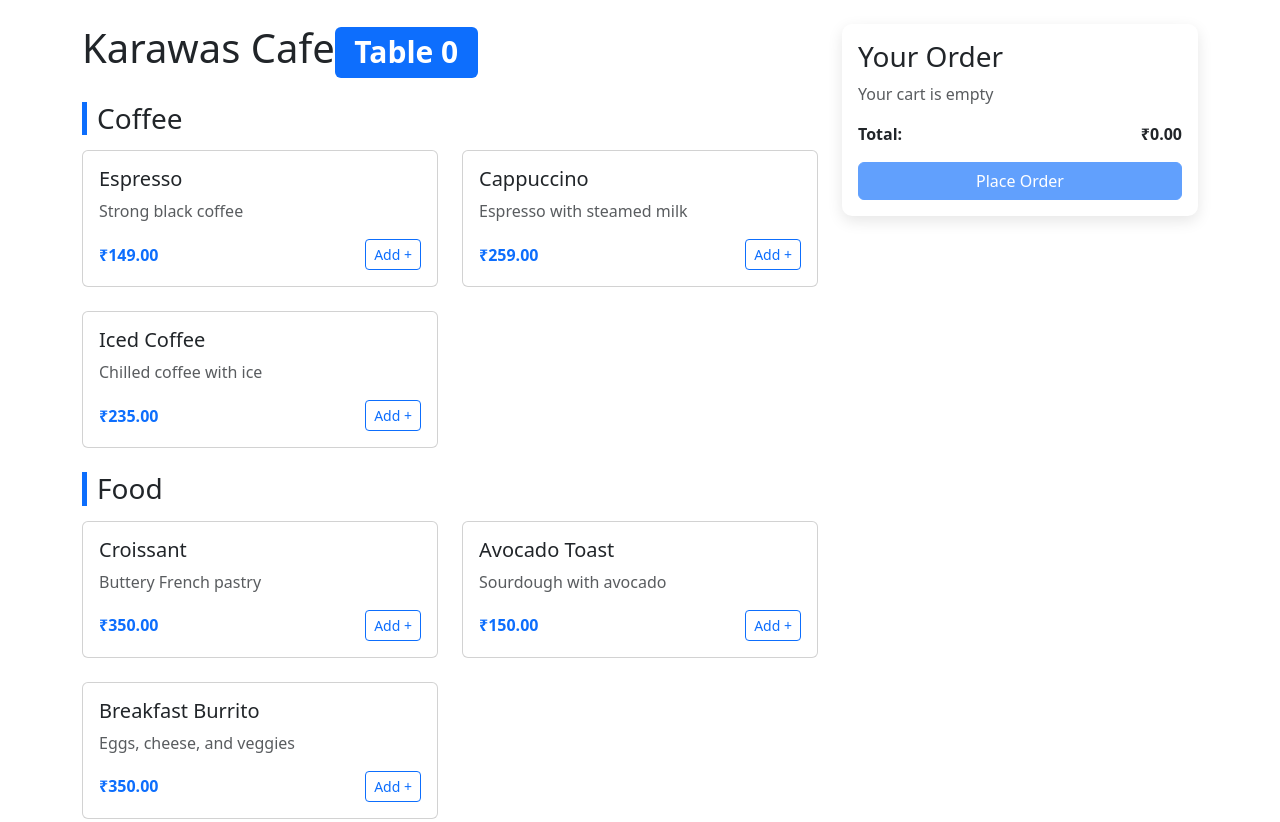
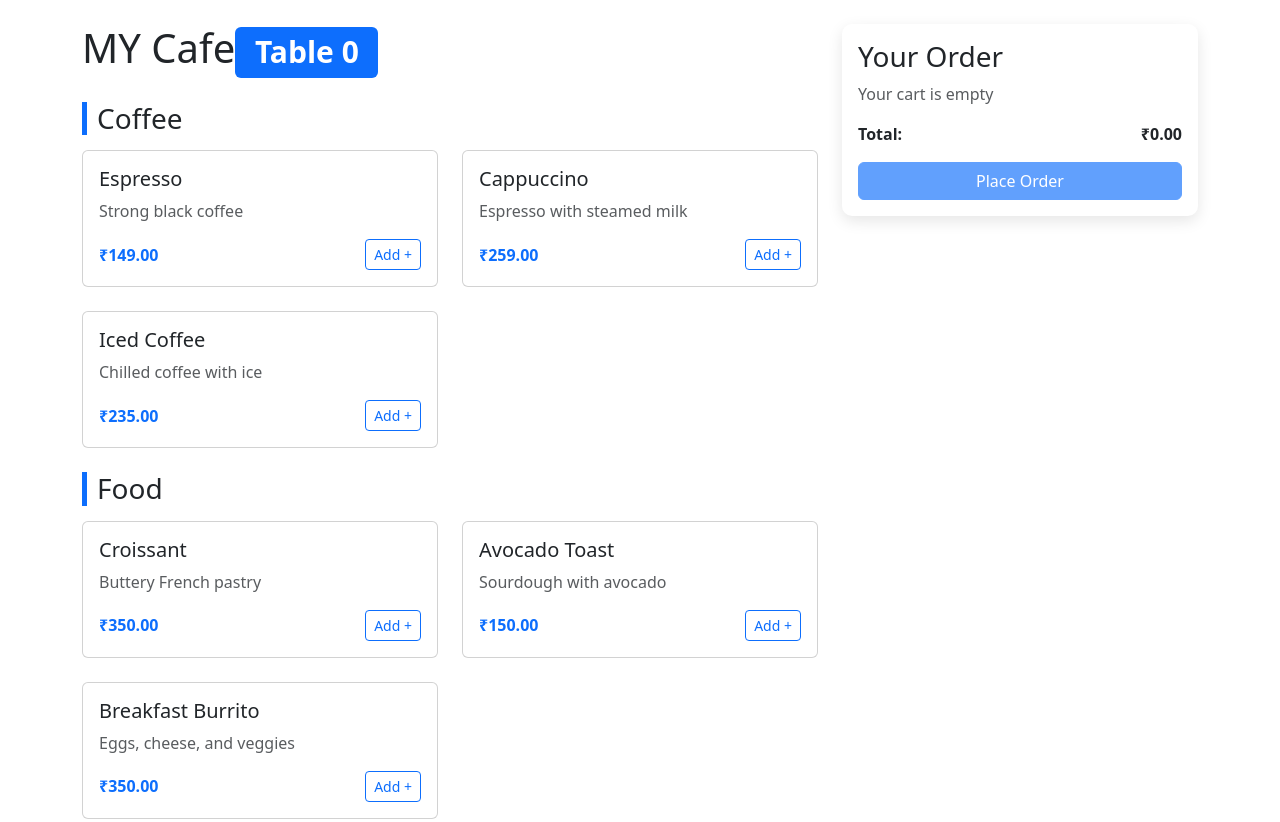
Before and after one commit to dipusinghrajput/QR, a plain HTML site: page index.html in a window 1280 px wide. Shown: the top 822 px of the page. Drawn offline with nearby package versions, Linux system fonts and the light colour scheme.

Commit message:
index.html

```diff
--- a/index.html
+++ b/index.html
@@ -3,7 +3,7 @@
 <head>
     <meta charset="UTF-8" />
     <meta name="viewport" content="width=device-width, initial-scale=1.0"/>
-    <title>KARAWAS CAFE- Order</title>
+    <title>MY CAFEEE- Order</title>
     <link href="https://cdn.jsdelivr.net/npm/bootstrap@5.3.0/dist/css/bootstrap.min.css" rel="stylesheet" />
     <style>
         .menu-item-card {
@@ -48,7 +48,7 @@
         <div class="row">
             <!-- Menu Column -->
             <div class="col-lg-8">
-                <h1 class="mb-4">Karawas Cafe<span class="badge bg-primary">Table <span id="table-number">-</span></span></h1>
+                <h1 class="mb-4">MY Cafe<span class="badge bg-primary">Table <span id="table-number">-</span></span></h1>
 
                 <div id="menu-container">
                     <!-- Menu categories will be loaded here -->
```
